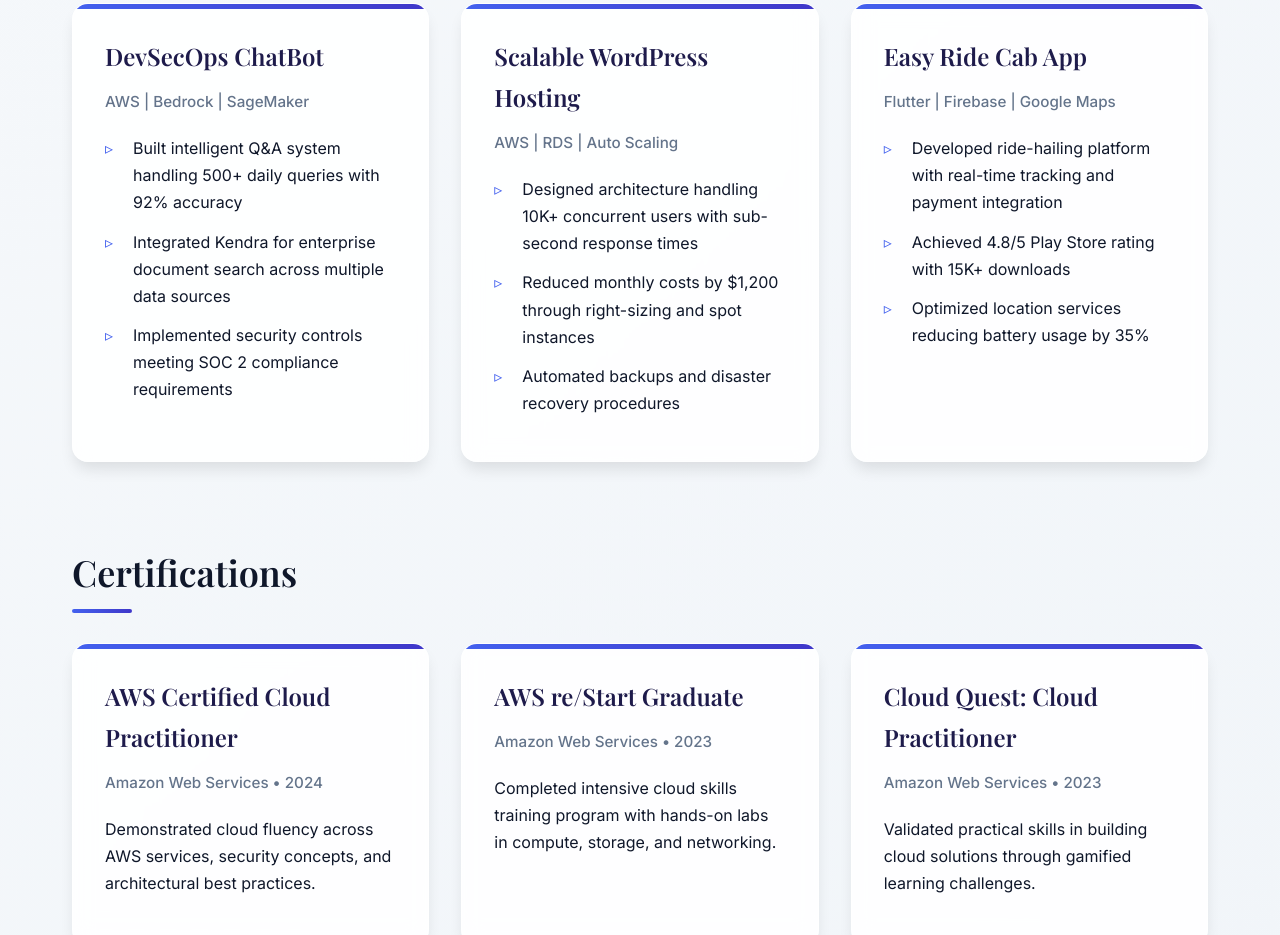
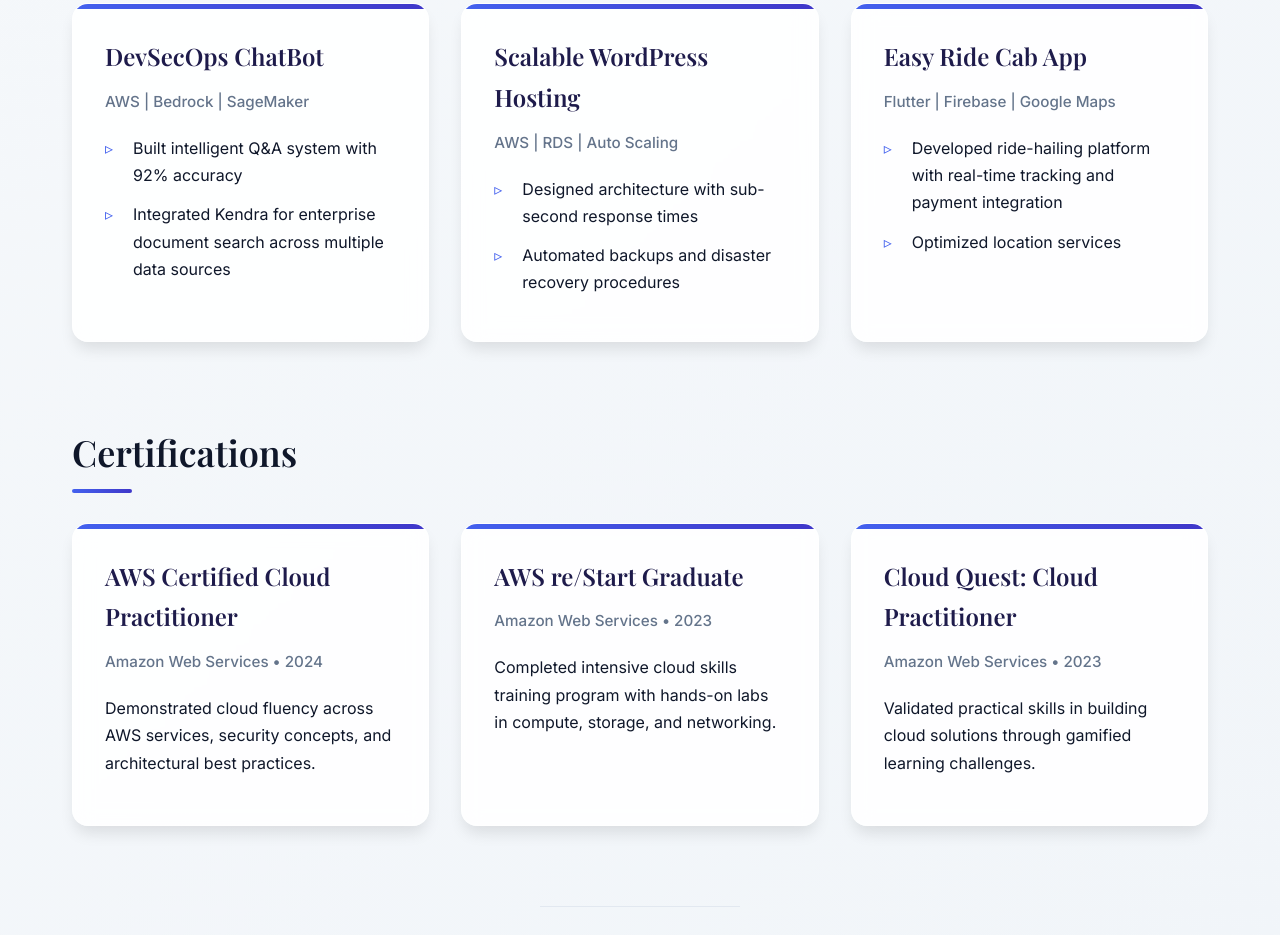
Before and after one commit to AneeshKashyap004/aneesh-portfolio, a plain HTML site: page index.html in a window 1280 px wide. Shown: the part 2546-3481 px from the top of the page. Drawn offline with nearby package versions, Linux system fonts and the light colour scheme.

Commit message:
Update index.html

```diff
--- a/index.html
+++ b/index.html
@@ -422,17 +422,15 @@
           <h3>DevSecOps ChatBot</h3>
           <em>AWS | Bedrock | SageMaker</em>
           <ul>
-            <li>Built intelligent Q&A system handling 500+ daily queries with 92% accuracy</li>
+            <li>Built intelligent Q&A system with 92% accuracy</li>
             <li>Integrated Kendra for enterprise document search across multiple data sources</li>
-            <li>Implemented security controls meeting SOC 2 compliance requirements</li>
           </ul>
         </div>
         <div class="card">
           <h3>Scalable WordPress Hosting</h3>
           <em>AWS | RDS | Auto Scaling</em>
           <ul>
-            <li>Designed architecture handling 10K+ concurrent users with sub-second response times</li>
-            <li>Reduced monthly costs by $1,200 through right-sizing and spot instances</li>
+            <li>Designed architecture with sub-second response times</li>
             <li>Automated backups and disaster recovery procedures</li>
           </ul>
         </div>
@@ -441,8 +439,7 @@
           <em>Flutter | Firebase | Google Maps</em>
           <ul>
             <li>Developed ride-hailing platform with real-time tracking and payment integration</li>
-            <li>Achieved 4.8/5 Play Store rating with 15K+ downloads</li>
-            <li>Optimized location services reducing battery usage by 35%</li>
+            <li>Optimized location services </li>
           </ul>
         </div>
       </div>
```
